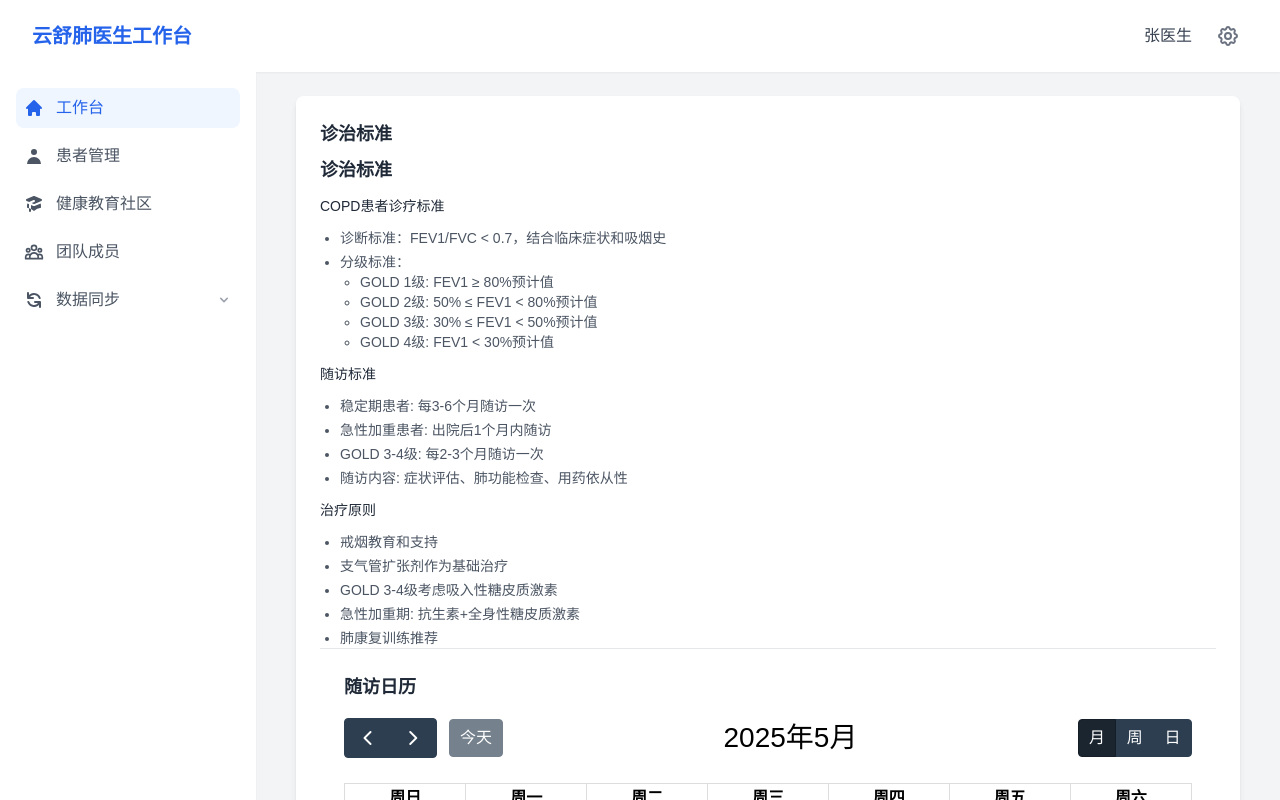
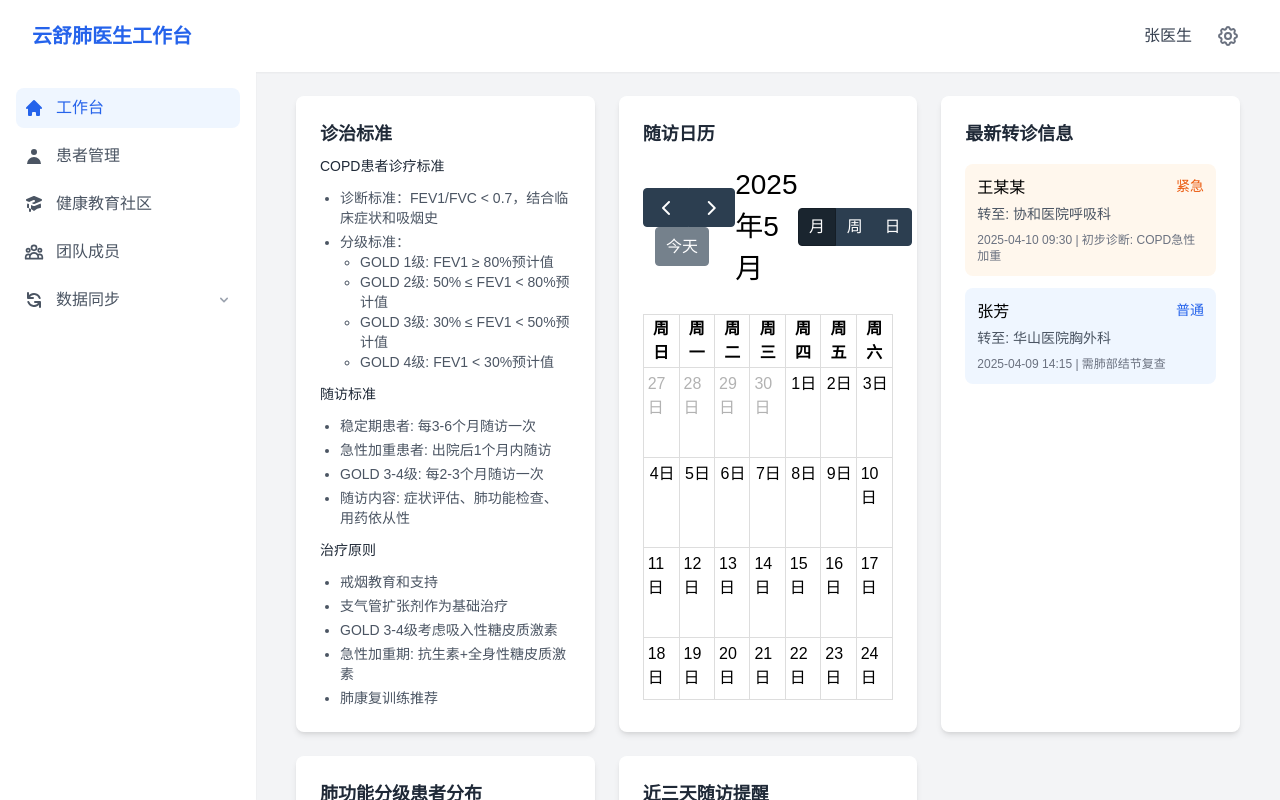
Before and after one commit to lt-ainslee/test, a plain HTML site: page doctor.html in a window 1280 px wide. Drawn offline with nearby package versions, Linux system fonts and the light colour scheme.

Commit message:
强制同步本地更改

```diff
--- a/doctor.html
+++ b/doctor.html
@@ -92,17 +92,14 @@
                 </nav>
             </aside>
 
-            <!-- 主内容区 -->
+        <!-- 主内容区 - 优化后的卡片布局 -->
         <main class="flex-1 overflow-y-auto p-4 md:p-6">
-                <div class="flex flex-col space-y-6 px-4">
-                    <!-- 第一大卡片 -->
-                    <div class="bg-white rounded-lg shadow" style="box-shadow: 0 4px 6px -1px rgba(0, 0, 0, 0.1), 0 2px 4px -1px rgba(0, 0, 0, 0.06)">
-                        <!-- 诊治标准部分 -->
-                        <div class="p-4 md:p-6" style="height: 40%">
+            <div class="grid grid-cols-1 lg:grid-cols-2 xl:grid-cols-3 gap-6 px-4">
+                <!-- 诊治标准卡片 -->
+                <div class="bg-white rounded-lg shadow overflow-hidden" style="box-shadow: 0 4px 6px -1px rgba(0, 0, 0, 0.1), 0 2px 4px -1px rgba(0, 0, 0, 0.06)">
+                    <div class="p-4 md:p-6">
                         <h3 class="text-lg font-semibold text-gray-800">诊治标准</h3>
-                            <div class="text-sm text-gray-600 mt-2 space-y-3" style="height: calc(100% - 2rem); overflow-y: auto">
-                        <h3 class="text-lg font-semibold text-gray-800">诊治标准</h3>
-                        <div class="text-sm text-gray-600 mt-2 space-y-3 flex-grow" style="max-height: min(70vh, 600px); overflow-y: auto">
+                        <div class="text-sm text-gray-600 mt-2 space-y-3">
                             <h4 class="font-medium text-gray-800">COPD患者诊疗标准</h4>
                             <ul class="list-disc pl-5 space-y-1">
                                 <li><span class="font-medium">诊断标准：</span>FEV1/FVC < 0.7，结合临床症状和吸烟史</li>
@@ -134,18 +131,18 @@
                             </ul>
                         </div>
                     </div>
-                        <!-- 随访日历部分 -->
-                        <div class="p-4 md:p-6 border-t border-gray-200" style="height: 60%">
+                </div>
+                <!-- 随访日历卡片 - 增加底部空隙 -->
+                <div class="bg-white rounded-lg shadow overflow-hidden" style="box-shadow: 0 4px 6px -1px rgba(0, 0, 0, 0.1), 0 2px 4px -1px rgba(0, 0, 0, 0.06)">
+                    <div class="p-4 md:p-6 h-full flex flex-col">
                         <h2 class="text-lg font-semibold text-gray-800 mb-4">随访日历</h2>
-                            <div id="calendar" class="calendar-container" style="height: calc(100% - 2rem); overflow-y: auto"></div>
+                        <div id="calendar" class="calendar-container flex-grow pb-2"></div>
                     </div>
                 </div>
 
-                    <!-- 第二大卡片 -->
-                    <div class="bg-white rounded-lg shadow" style="box-shadow: 0 4px 6px -1px rgba(0, 0, 0, 0.1), 0 2px 4px -1px rgba(0, 0, 0, 0.06)">
-                        <div class="grid grid-cols-1 lg:grid-cols-3 gap-4 p-4 md:p-6">
-                            <!-- 转诊信息 -->
-                            <div class="bg-white p-4 rounded-lg border border-gray-100">
+                <!-- 转诊信息卡片 -->
+                <div class="bg-white rounded-lg shadow overflow-hidden" style="box-shadow: 0 4px 6px -1px rgba(0, 0, 0, 0.1), 0 2px 4px -1px rgba(0, 0, 0, 0.06)">
+                    <div class="p-4 md:p-6">
                         <h2 class="text-lg font-semibold text-gray-800 mb-4">最新转诊信息</h2>
                         <div class="space-y-3">
                             <div class="p-3 bg-orange-50 rounded-lg">
@@ -166,17 +163,21 @@
                             </div>
                         </div>
                     </div>
+                </div>
 
-                            <!-- 肺功能分级分布 -->
-                            <div class="bg-white p-4 rounded-lg border border-gray-100">
+                <!-- 肺功能分级分布卡片 - 优化自适应高度 -->
+                <div class="bg-white rounded-lg shadow overflow-hidden flex flex-col" style="box-shadow: 0 4px 6px -1px rgba(0, 0, 0, 0.1), 0 2px 4px -1px rgba(0, 0, 0, 0.06)">
+                    <div class="p-4 md:p-6 flex flex-col flex-grow">
                         <h2 class="text-base md:text-lg font-semibold text-gray-800 mb-3 md:mb-4">肺功能分级患者分布</h2>
-                            <div class="chart-container" style="height: 250px">
+                        <div class="chart-container flex-grow min-h-[200px]">
                             <canvas id="lungFunctionChart"></canvas>
                         </div>
                     </div>
+                </div>
 
-                            <!-- 近三天随访提醒 -->
-                            <div class="bg-white p-4 rounded-lg border border-gray-100">
+                <!-- 随访提醒卡片 -->
+                <div class="bg-white rounded-lg shadow overflow-hidden" style="box-shadow: 0 4px 6px -1px rgba(0, 0, 0, 0.1), 0 2px 4px -1px rgba(0, 0, 0, 0.06)">
+                    <div class="p-4 md:p-6">
                         <h2 class="text-lg font-semibold text-gray-800 mb-4">近三天随访提醒</h2>
                         <div class="space-y-3">
                             <div class="p-3 bg-blue-50 rounded-lg">
@@ -196,9 +197,8 @@
                         </div>
                     </div>
                 </div>
-                </div>
+
         </main>
-        </div>
     </div>
 
     <script src="js/calendar.js"></script>
```
Lines whose indentation alone changed are shown as unchanged.
